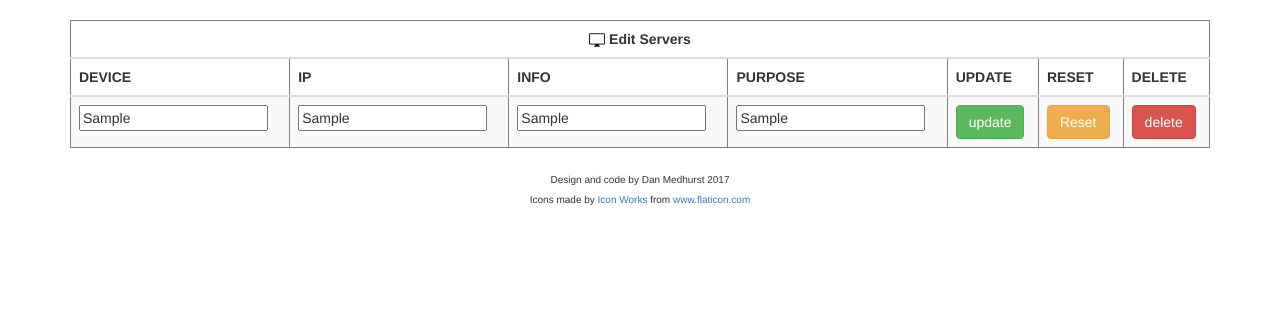
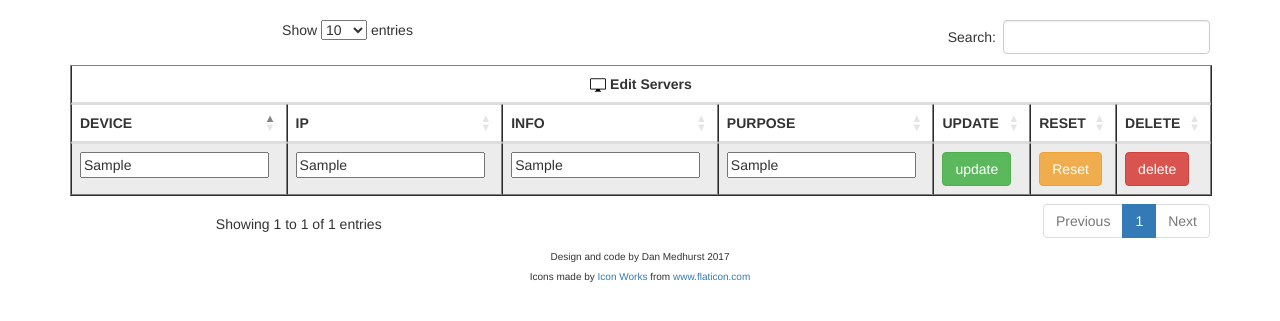
Before and after one commit to danmed/PStatus, a PHP site: page /serveredit.php in a window 1280 px wide. Shown: the part 51-372 px from the top of the page. Run offline with PHP 8.4, Linux system fonts and the light colour scheme; tables that the repository leaves empty hold one stand-in row (values such as "Sample post"); data that the repository does not hold is empty; some libraries are stand-ins or nearby versions.

Commit message:
Update serveredit.php

```diff
--- a/serveredit.php
+++ b/serveredit.php
@@ -4,21 +4,41 @@
     <meta charset="utf-8">
     <meta http-equiv="X-UA-Compatible" content="IE=edge">
     <meta name="viewport" content="width=device-width, initial-scale=1">
-    <title>PStatus</title>
-    <link href="css/bootstrap.min.css" rel="stylesheet">
-    <!--[if lt IE 9]>
-      <script src="https://oss.maxcdn.com/html5shiv/3.7.2/html5shiv.min.js"></script>
-      <script src="https://oss.maxcdn.com/respond/1.4.2/respond.min.js"></script>
-    <![endif]-->
+    <link rel="stylesheet" type="text/css" href="//maxcdn.bootstrapcdn.com/bootstrap/3.3.7/css/bootstrap.min.css">
+	<link rel="stylesheet" type="text/css" href="https://cdn.datatables.net/1.10.15/css/dataTables.bootstrap.min.css">
+	<link rel="stylesheet" type="text/css" href="https://cdn.datatables.net/responsive/2.1.1/css/responsive.bootstrap.min.css">
+	<style type="text/css" class="init">
+
+	</style>
+	<script type="text/javascript" src="/media/js/site.js?_=45ee69f7580387099dcc5163940d7394">
+	</script>
+	<script type="text/javascript" src="/media/js/dynamic.php?comments-page=extensions%2Fresponsive%2Fexamples%2Fstyling%2Fbootstrap.html" async>
+	</script>
+	<script type="text/javascript" language="javascript" src="//code.jquery.com/jquery-1.12.4.js">
+	</script>
+	<script type="text/javascript" language="javascript" src="https://cdn.datatables.net/1.10.15/js/jquery.dataTables.min.js">
+	</script>
+	<script type="text/javascript" language="javascript" src="https://cdn.datatables.net/1.10.15/js/dataTables.bootstrap.min.js">
+	</script>
+	<script type="text/javascript" language="javascript" src="https://cdn.datatables.net/responsive/2.1.1/js/dataTables.responsive.min.js">
+	</script>
+	<script type="text/javascript" language="javascript" src="https://cdn.datatables.net/responsive/2.1.1/js/responsive.bootstrap.min.js">
+	</script>
+
+    <script src="js/bootstrap.min.js"></script>
+
+	<script type="text/javascript" class="init">
+
+$(document).ready(function() {
+	$('#status').DataTable();
+} );
+	</script>
 </head>
 
   <body>
 
   <?PHP include "navbar.php"; ?>
 
-
-    <script src="https://code.jquery.com/jquery.min.js"></script>
-    <script src="js/bootstrap.min.js"></script>
 
 <center>
 <div class="container">
```
